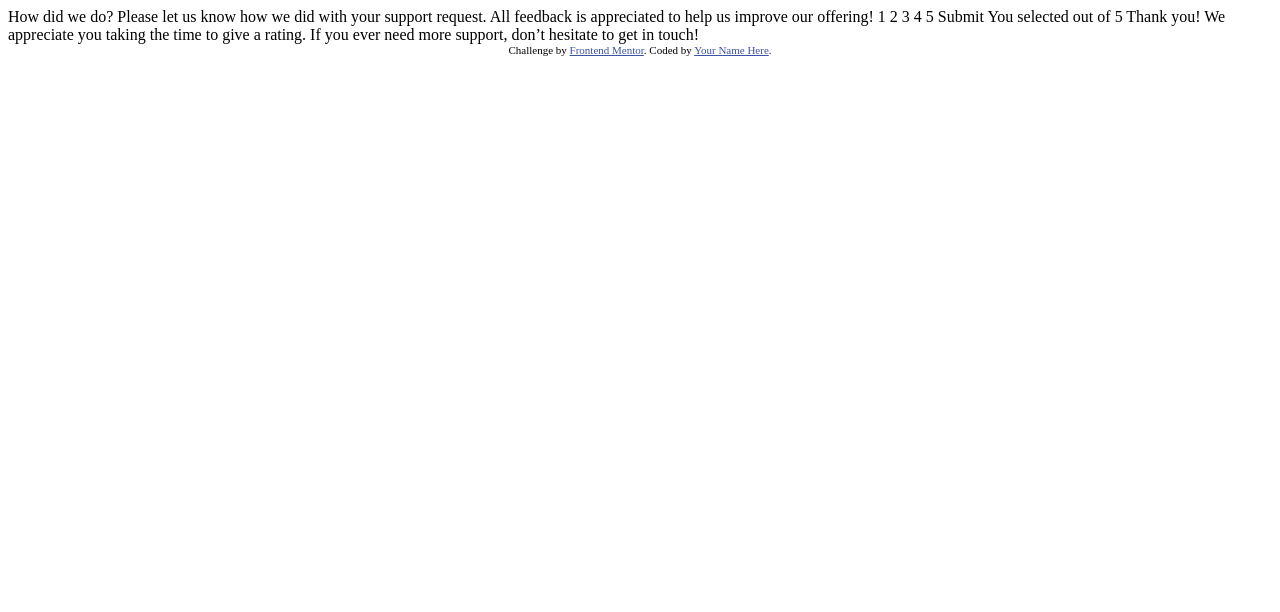
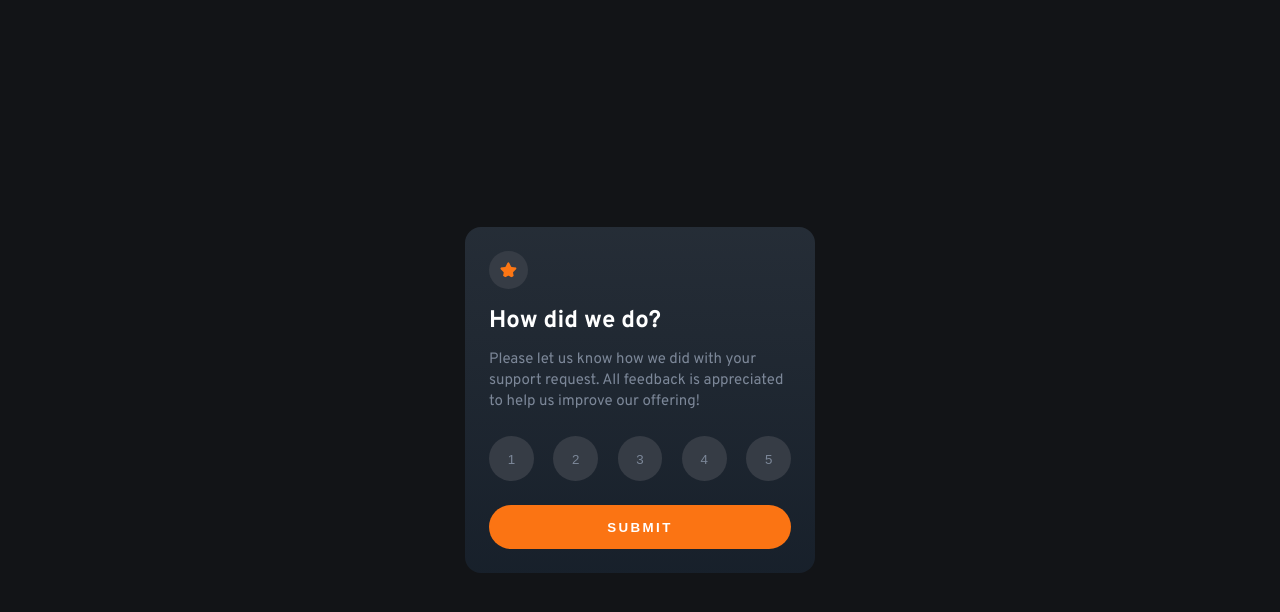
Before and after one commit to DekiDejan/interactive-rating-component-main, a plain HTML site: page index.html in a window 1280 px wide. Drawn offline with Linux system fonts and the light colour scheme.

Commit message:
finish project

```diff
--- a/app.js
+++ b/app.js
@@ -0,0 +1,29 @@
+let btn1 = document.querySelector('.btn1')
+let btn2 = document.querySelector('.btn2')
+let btn3 = document.querySelector('.btn3')
+let btn4 = document.querySelector('.btn4')
+let btn5 = document.querySelector('.btn5')
+let submit = document.querySelector('.submit')
+let card1 = document.querySelector('.card-1')
+let card2 = document.querySelector('.card-2')
+let span = document.querySelector('span')
+
+submit.addEventListener('mousedown', (e) => {
+    e.preventDefault()
+})
+
+submit.addEventListener('click', () => {
+    card1.style.visibility = "hidden";
+    card2.style.visibility = "visible";
+    if (btn1 === document.activeElement) {
+        span.innerText = '1'
+    } else if (btn2 === document.activeElement) {
+        span.innerText = '2'
+    } else if (btn3 === document.activeElement) {
+        span.innerText = '3'
+    } else if (btn4 === document.activeElement) {
+        span.innerText = '4'
+    } else if (btn5 === document.activeElement) {
+        span.innerText = '5'
+    } else span.innerText = '5'
+})
--- a/index.html
+++ b/index.html
@@ -1,49 +1,51 @@
 <!DOCTYPE html>
 <html lang="en">
+
 <head>
   <meta charset="UTF-8">
-  <meta name="viewport" content="width=device-width, initial-scale=1.0"> <!-- displays site properly based on user's device -->
+  <meta name="viewport" content="width=device-width, initial-scale=1.0">
+  <link rel="icon" type="image/png" sizes="32x32" href="images/favicon-32x32.png">
+  <link rel="stylesheet" href="style.css">
+  <title>Frontend Mentor | Interactive rating component</title>
+  <link rel="preconnect" href="https://fonts.googleapis.com">
+  <link rel="preconnect" href="https://fonts.gstatic.com" crossorigin>
+  <link href="https://fonts.googleapis.com/css2?family=Overpass:wght@400;700&display=swap" rel="stylesheet">
+</head>
 
-  <link rel="icon" type="image/png" sizes="32x32" href="./images/favicon-32x32.png">
-
-  <title>Frontend Mentor | Interactive rating component</title>
-
-  <!-- Feel free to remove these styles or customise in your own stylesheet 👍 -->
-  <style>
-    .attribution { font-size: 11px; text-align: center; }
-    .attribution a { color: hsl(228, 45%, 44%); }
-  </style>
-</head>
 <body>
 
-  <!-- Rating state start -->
+  <div class="card-1">
+    <img class="img-star" src="images/icon-star.svg" alt="">
 
-  How did we do?
+    <h1>How did we do?</h1>
 
-  Please let us know how we did with your support request. All feedback is appreciated
-  to help us improve our offering!
+    <p class="instructions">Please let us know how we did with your support request. All feedback is appreciated to help
+      us improve our offering!</p>
 
-  1 2 3 4 5
+    <div class="btns">
+      <button class="btn1">1</button>
+      <button class="btn2">2</button>
+      <button class="btn3">3</button>
+      <button class="btn4">4</button>
+      <button class="btn5">5</button>
+    </div>
 
-  Submit
+    <button class="submit">Submit</button>
+  </div>
 
-  <!-- Rating state end -->
+  <div class="card-2">
+    <img src="images/illustration-thank-you.svg" alt="" class="img-thanks">
 
-  <!-- Thank you state start -->
+    <p class="answer">You selected <span><!-- Add rating here --></span> out of 5</p>
 
-  You selected <!-- Add rating here --> out of 5
+    <h2>Thank you!</h2>
 
-  Thank you!
+    <p class="thank-you">We appreciate you taking the time to give a rating. If you ever need more support,
+      don’t hesitate to get in touch!</p>
+  </div>
 
-  We appreciate you taking the time to give a rating. If you ever need more support,
-  don’t hesitate to get in touch!
+  <script src="app.js"></script>
 
-  <!-- Thank you state end -->
+</body>
 
-
-  <div class="attribution">
-    Challenge by <a href="https://www.frontendmentor.io?ref=challenge" target="_blank">Frontend Mentor</a>.
-    Coded by <a href="#">Your Name Here</a>.
-  </div>
-</body>
 </html>
--- a/style.css
+++ b/style.css
@@ -0,0 +1,160 @@
+html, body, div, span, applet, object, iframe,
+h1, h2, h3, h4, h5, h6, p, blockquote, pre,
+a, abbr, acronym, address, big, cite, code,
+del, dfn, em, img, ins, kbd, q, s, samp,
+small, strike, strong, sub, sup, tt, var,
+b, u, i, center,
+dl, dt, dd, ol, ul, li,
+fieldset, form, label, legend,
+table, caption, tbody, tfoot, thead, tr, th, td,
+article, aside, canvas, details, embed,
+figure, figcaption, footer, header, hgroup,
+menu, nav, output, ruby, section, summary,
+time, mark, audio, video {
+    margin: 0;
+    padding: 0;
+    border: 0;
+    font-size: 100%;
+    font: inherit;
+    vertical-align: baseline;
+}
+
+article, aside, details, figcaption, figure,
+footer, header, hgroup, menu, nav, section {
+    display: block;
+}
+
+body {
+    line-height: 1;
+    box-sizing: border-box;
+}
+
+ol, ul {
+    list-style: none;
+}
+
+blockquote, q {
+    quotes: none;
+}
+
+blockquote:before, blockquote:after,
+q:before, q:after {
+    content: '';
+    content: none;
+}
+
+table {
+    border-collapse: collapse;
+    border-spacing: 0;
+}
+
+body {
+    font-family: 'Overpass', sans-serif;
+    font-size: 15px;
+    background-color: hsl(216, 12%, 8%);
+    display: flex;
+    flex-direction: column;
+    align-items: center;
+    justify-content: center;
+    height: 100vh;
+    margin: auto;
+}
+
+.card-1, .card-2 {
+    background: linear-gradient(hsl(213, 19%, 18%), hsl(213, 29%, 13%));
+    margin: 1rem;
+    box-sizing: border-box;
+    max-width: 350px;
+    border-radius: 1rem;
+    padding: 1.5rem;
+    position: absolute;
+}
+
+.card-1 img {
+    background-color: hsl(216, 12%, 24%);
+    border-radius: 50%;
+    padding: .7rem;
+}
+
+.card-1 h1 {
+    padding: 1rem 0;
+    color: hsl(0, 0%, 100%);
+    font-weight: bold;
+    font-size: x-large;
+}
+
+.card-1 p {
+    color: hsl(216, 12%, 54%);
+    line-height: 1.4;
+}
+
+.btns {
+    display: flex;
+    justify-content: space-between;
+    margin: 1.5rem 0;
+}
+
+.btns button {
+    border: none;
+    width: 2.8rem;
+    height: 2.8rem;
+    border-radius: 50%;
+    background-color: hsl(216, 12%, 24%);
+    color: hsl(216, 12%, 54%);
+    padding: 1rem;
+}
+
+.btns button:hover {
+    background-color: hsl(25, 97%, 53%);
+    color: hsl(0, 0%, 100%);
+    cursor: pointer;
+}
+
+.btns button:focus {
+    background-color: hsl(216, 12%, 54%);
+    color: hsl(0, 0%, 100%);
+}
+
+.submit {
+    width: 100%;
+    height: 2.8rem;
+    border-radius: 1.4rem;
+    background-color: hsl(25, 97%, 53%);
+    border: none;
+    color: hsl(0, 0%, 100%);
+    text-transform: uppercase;
+    letter-spacing: 0.15rem;
+    font-weight: bold;
+}
+
+.submit:hover {
+    background-color: hsl(0, 0%, 100%);
+    color: hsl(25, 97%, 53%);
+    cursor: pointer;
+}
+
+.card-2 {
+    align-items: center;
+    text-align: center;
+    visibility: hidden;
+}
+
+.answer {
+    background-color: hsl(216, 12%, 24%);
+    color: hsl(25, 97%, 53%);
+    padding: 0.5rem 0.9rem 0.4rem;
+    border-radius: 15px;
+    margin: 1.5rem;
+}
+
+h2 {
+    color: hsl(0, 0%, 100%);
+    font-size: x-large;
+    font-weight: bold;
+}
+
+.thank-you {
+    color: hsl(216, 12%, 54%);
+    line-height: 1.4;
+    margin-top: 1rem;
+}
```
